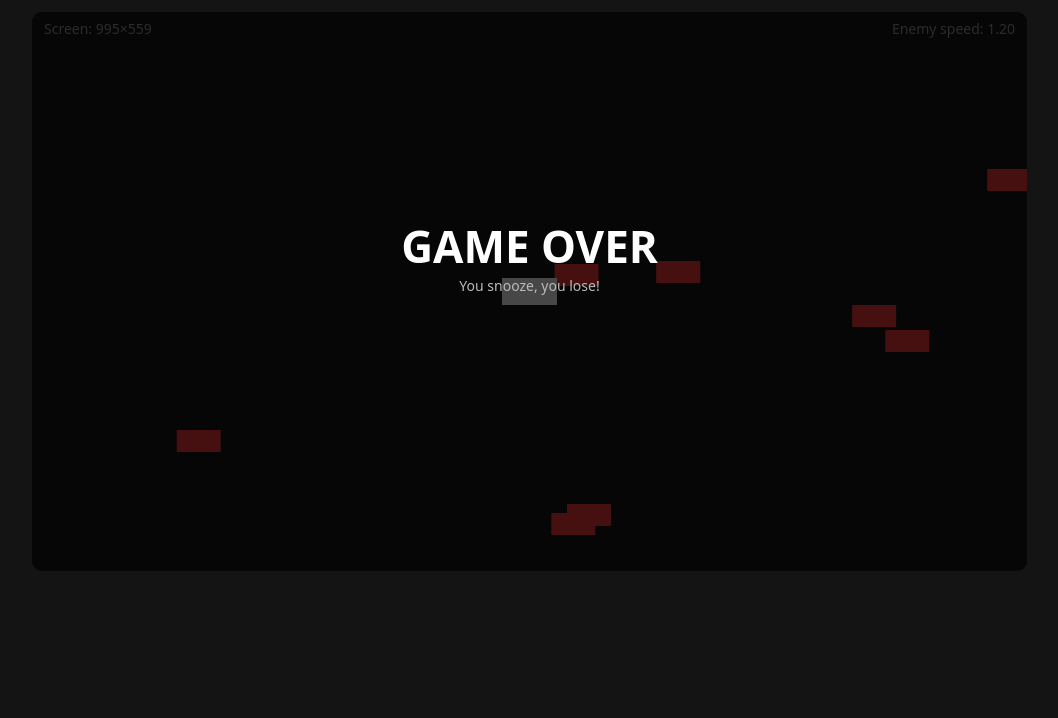
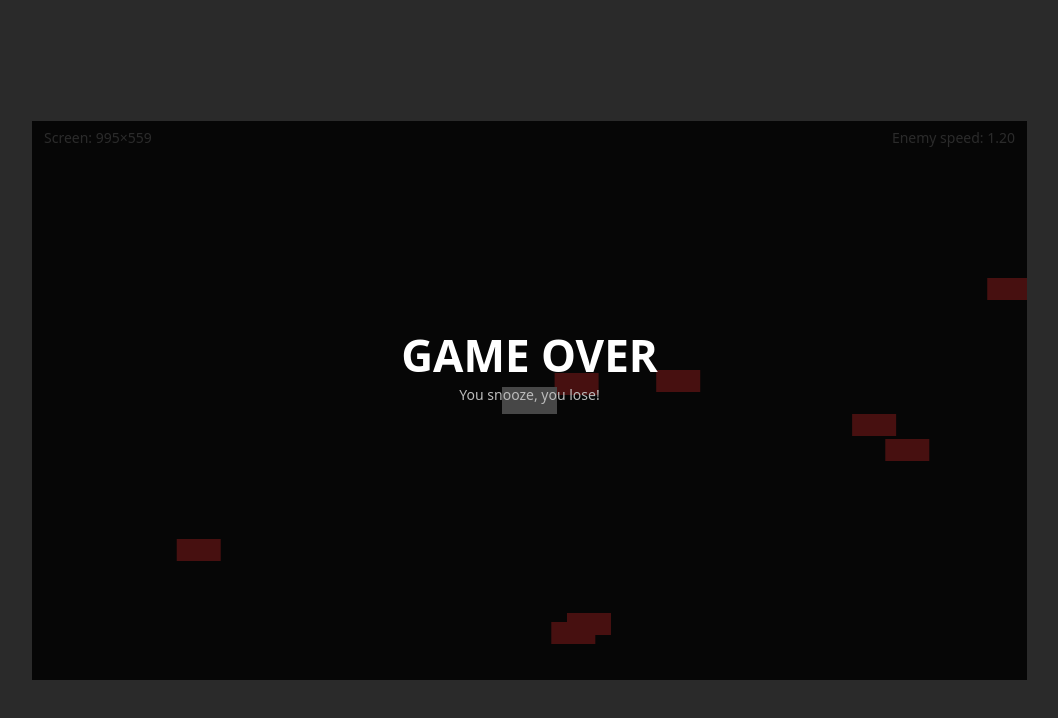
Before and after one commit to roberts-erglis/thematic-game-dev, a plain HTML site: page ShipGame_Base/index.html in a window 1280 px wide. Shown: the whole page, without its empty margins (111-1169 px from the left). Drawn offline with Linux system fonts and the light colour scheme.

Commit message:
Redo - Fix

```diff
--- a/ShipGame_Base/design.css
+++ b/ShipGame_Base/design.css
@@ -1,29 +1,39 @@
-:root {
-  --bg: #141414;
-  --fg: #ddd;
-  --midline: #3a3a3a;
-  --hud: #ddd;
-  --toast-bg: #222c;
-  --toast-fg: #fff;
+html,
+body {
+  height: 100%;
+  overscroll-behavior: none;
+
+
+
 }
 
-* { box-sizing: border-box; }
-html, body { margin: 0; height: 100%; background: var(--bg); color: var(--fg); font-family: system-ui, sans-serif; }
-#app { display: flex; align-items: center; justify-content: center; padding: 12px; }
-
-.screen-wrap { position: relative; }
-.game-canvas { display:block; width: min(96vw, 900px); height: auto; background: #101010; border-radius: 10px; }
-
-.hud {
-  position:absolute; top:8px; right:12px; color:var(--hud);
-  font: 14px ui-monospace, SFMono-Regular, Menlo, Consolas, "Liberation Mono", monospace;
-  text-shadow: 0 1px 0 #0008;
-  user-select: none;
+body {
+  margin: 0;
+  background: #2a2a2a;
+  color: #ddd;
+  font-family: system-ui, sans-serif;
+  display: grid;
+  place-items: center;
 }
 
-.toast {
-  position:absolute; left:50%; top:12px; transform:translateX(-50%);
-  background:var(--toast-bg); color:var(--toast-fg);
-  padding:8px 12px; border-radius:10px; font: 14px/1.2 system-ui, sans-serif;
-  display:none; white-space:nowrap; user-select:none;
+#app {
+  width: 100%;
+  display: grid;
+  place-items: center;
 }
+
+.screen-wrap {
+  display: grid;
+  place-items: center;
+
+
+}
+
+.game-canvas {
+  display: block;
+  background: #141414;
+  border: none;
+  border-radius: 0;
+  image-rendering: pixelated;
+  image-rendering: crisp-edges;
+}
--- a/ShipGame_Base/index.html
+++ b/ShipGame_Base/index.html
@@ -1,14 +1,16 @@
-<!doctype html>
+<!DOCTYPE html>
 <html lang="en">
 <head>
   <meta charset="utf-8" />
   <meta name="viewport" content="width=device-width,initial-scale=1" />
-  <title>Photonic Ship — Tasks 1–7</title>
+  <title>Spaceship Game</title>
   <link rel="stylesheet" href="design.css" />
 </head>
 <body>
 
-  <div id="app"></div>
+  <div id="app">
+      <!-- screen -->
+    </div>
 
   <script type="module" src="javascripts/main.js"></script>
 </body>
```
